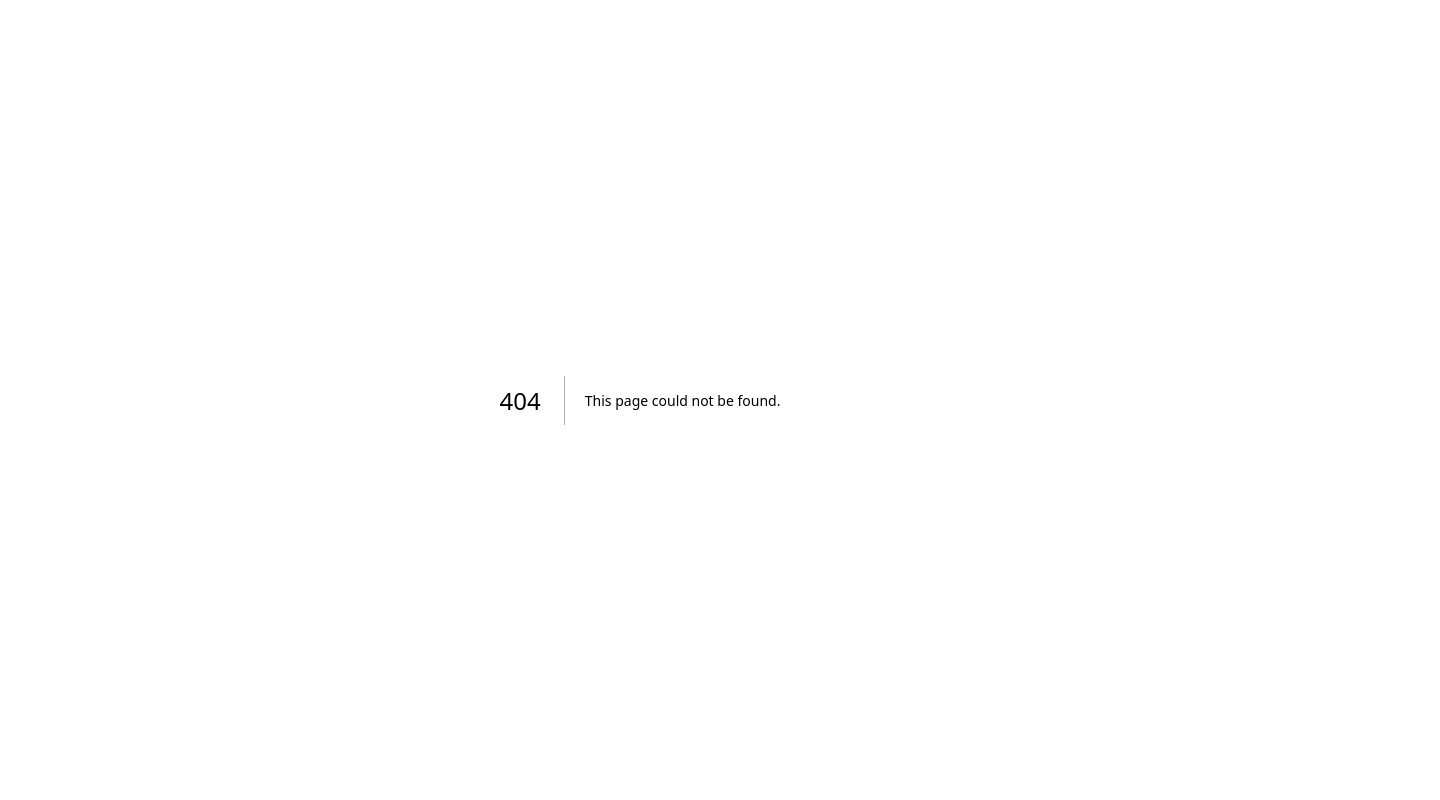
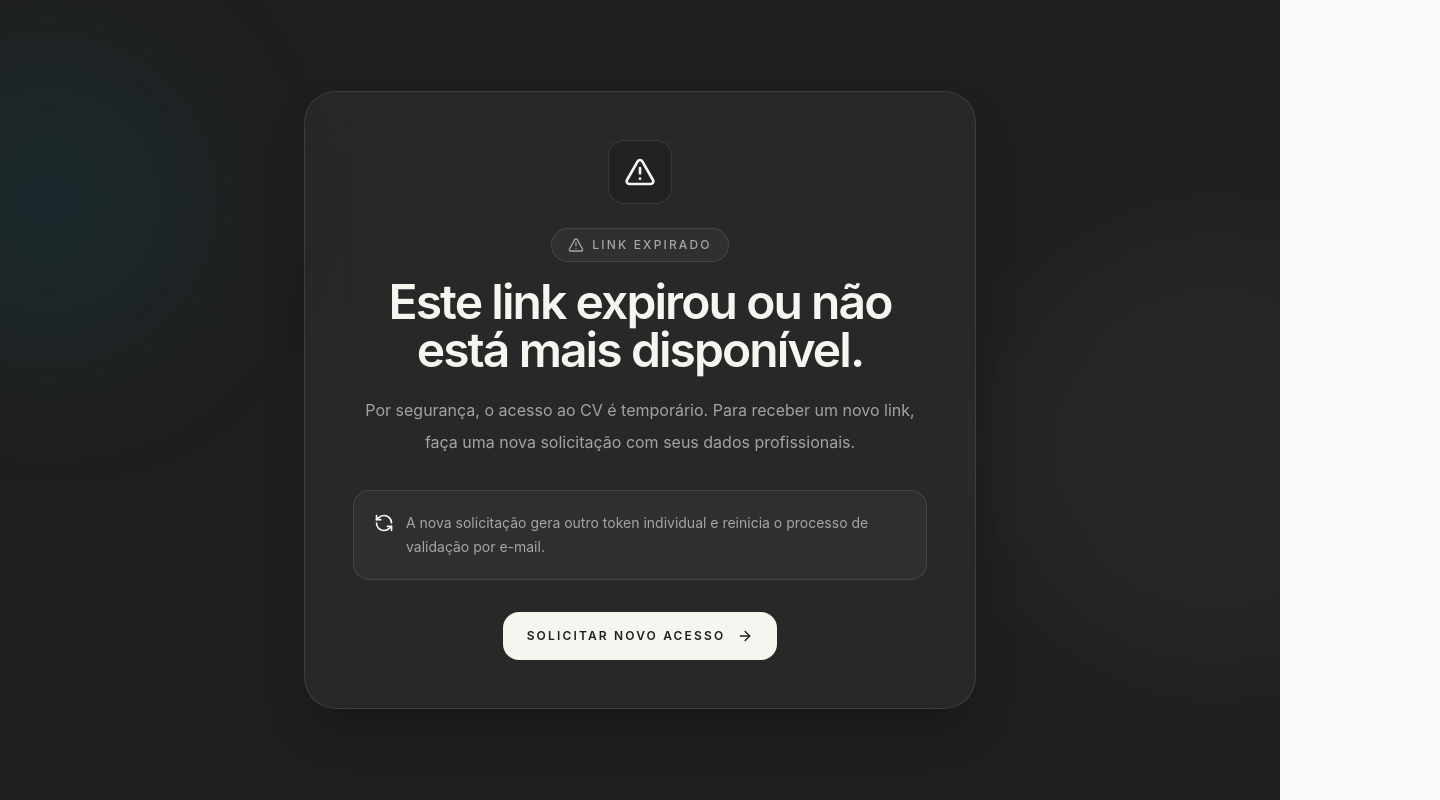
Before and after one commit to ricardozulkiewicz/ricardozulkiewicz.com, a Next.js app: page /cv/link-expirado in a window 1280 px wide. Before the commit this address had no page. Shown: the whole page, 1440 px wide, since content can reach past the window. Built offline with nearby package versions, Linux system fonts and the light colour scheme.

Commit message:
Add expired CV access link page

```diff
--- /dev/null
+++ b/app/cv/link-expirado/page.tsx
@@ -0,0 +1,55 @@
+import type { Metadata } from "next";
+import Link from "next/link";
+import { AlertTriangle, ArrowRight, RefreshCcw } from "lucide-react";
+
+export const metadata: Metadata = {
+  title: "Link expirado | Ricardo Zulkiewicz",
+  description: "Link de acesso ao CV expirado ou inválido.",
+  robots: { index: false, follow: false },
+};
+
+export default function CvExpiredPage() {
+  return (
+    <main className="flex min-h-screen items-center justify-center overflow-hidden bg-[#1F1F1F] px-5 py-12 text-[#F7F5F0] antialiased">
+      <div className="pointer-events-none absolute -left-28 top-10 h-80 w-80 rounded-full bg-[#0F4C5C]/20 blur-3xl" />
+      <div className="pointer-events-none absolute -right-40 top-56 h-[28rem] w-[28rem] rounded-full bg-white/[0.035] blur-3xl" />
+
+      <section className="relative w-full max-w-2xl rounded-[2rem] border border-white/10 bg-white/[0.045] p-8 text-center shadow-2xl shadow-black/30 backdrop-blur-xl sm:p-12">
+        <div className="mx-auto mb-6 flex h-16 w-16 items-center justify-center rounded-2xl border border-white/10 bg-black/15">
+          <AlertTriangle className="h-8 w-8 text-[#F7F5F0]" />
+        </div>
+
+        <p className="mb-4 inline-flex items-center gap-2 rounded-full border border-white/10 bg-white/[0.04] px-4 py-2 text-xs font-medium uppercase tracking-[0.18em] text-[#D8D8D8]/70">
+          <AlertTriangle className="h-4 w-4" />
+          Link expirado
+        </p>
+
+        <h1 className="text-3xl font-semibold tracking-[-0.04em] sm:text-5xl">
+          Este link expirou ou não está mais disponível.
+        </h1>
+
+        <p className="mt-5 text-base leading-8 text-[#D8D8D8]/70">
+          Por segurança, o acesso ao CV é temporário. Para receber um novo link, faça uma nova solicitação com seus
+          dados profissionais.
+        </p>
+
+        <div className="mt-8 rounded-2xl border border-white/10 bg-white/[0.035] p-5 text-left">
+          <div className="flex items-start gap-3">
+            <RefreshCcw className="mt-0.5 h-5 w-5 shrink-0 text-[#F7F5F0]" />
+            <p className="text-sm leading-6 text-[#D8D8D8]/70">
+              A nova solicitação gera outro token individual e reinicia o processo de validação por e-mail.
+            </p>
+          </div>
+        </div>
+
+        <Link
+          href="/cv"
+          className="group mt-8 inline-flex items-center justify-center gap-3 rounded-2xl bg-[#F7F5F0] px-6 py-4 text-xs font-semibold uppercase tracking-[0.18em] text-[#1F1F1F] transition hover:translate-y-[-1px]"
+        >
+          Solicitar novo acesso
+          <ArrowRight className="h-4 w-4 transition group-hover:translate-x-1" />
+        </Link>
+      </section>
+    </main>
+  );
+}
```
